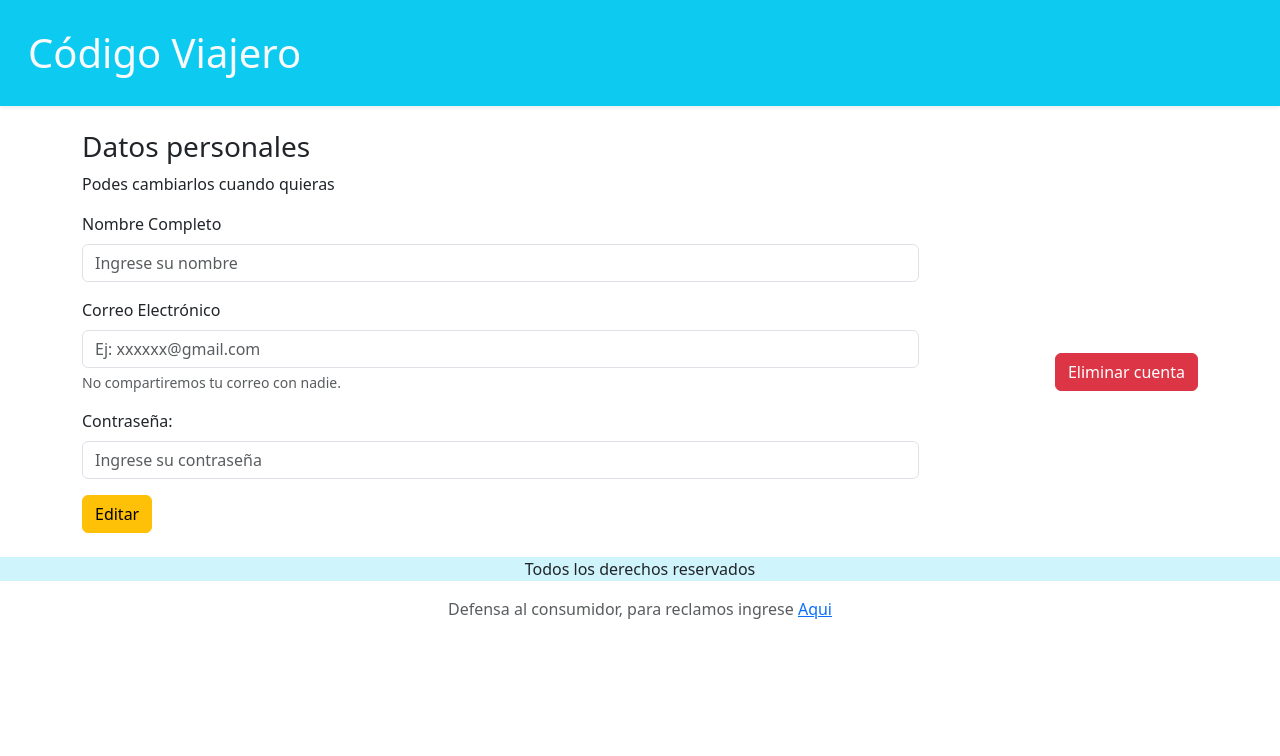
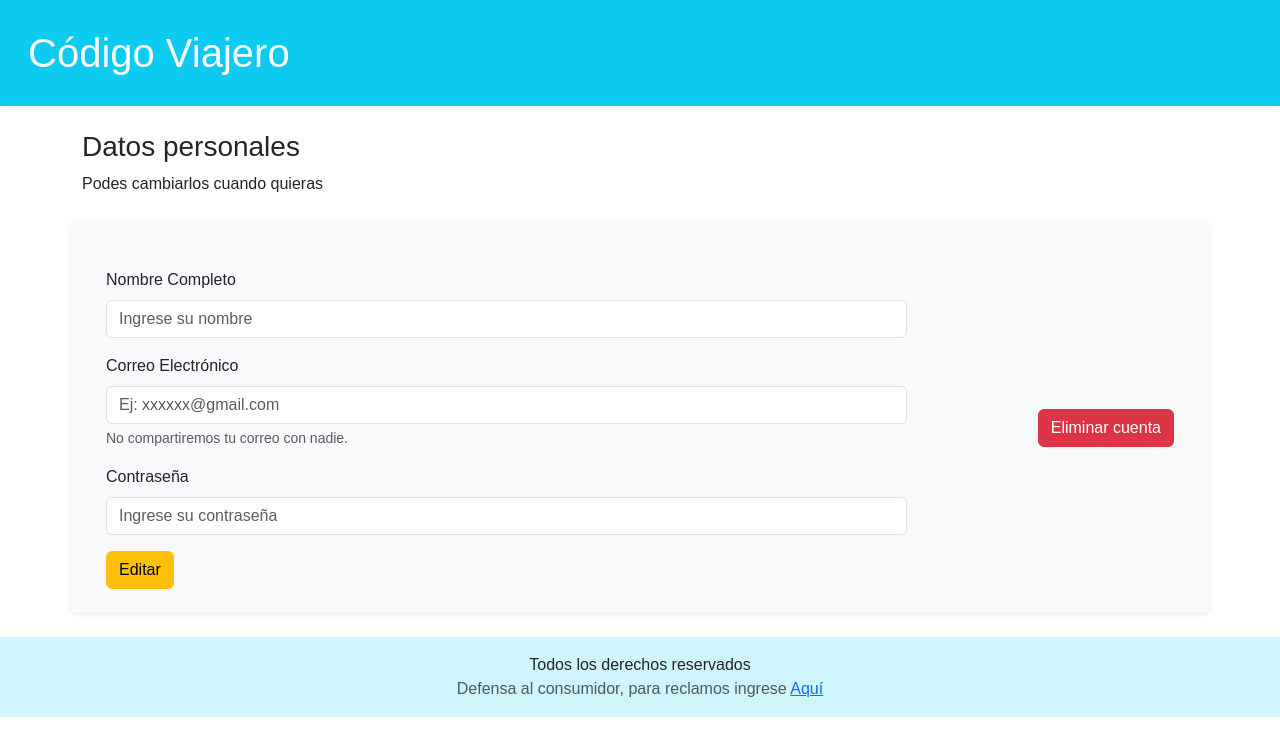
Before and after one commit to gisela-zajic/ids-codigo-viajero, a Flask app: template templates/dashboard/dashboard.html in a window 1280 px wide. Shown: the top 756 px of the page. Run offline with Flask 3, Linux system fonts and the light colour scheme; the template is opened without the code that fills it, so the values that code supplies are empty.

Commit message:
Using flask to link frontend with backend
- Changes on format of dashboard frontend

```diff
--- a/templates/dashboard/dashboard.html
+++ b/templates/dashboard/dashboard.html
@@ -4,18 +4,16 @@
     <meta charset="UTF-8">
     <meta name="viewport" content="width=device-width, initial-scale=1.0">
     <title>Código Viajero</title>
-    <link href="https://cdn.jsdelivr.net/npm/bootstrap@5.3.3/dist/css/bootstrap.min.css"
-          rel="stylesheet"
-          integrity="sha384-QWTKZyjpPEjISv5WaRU9OFeRpok6YctnYmDr5pNlyT2bRjXh0JMhjY6hW+ALEwIH"
-          crossorigin="anonymous">
+    <link href="https://cdn.jsdelivr.net/npm/bootstrap@5.3.3/dist/css/bootstrap.min.css" rel="stylesheet" integrity="sha384-QWTKZyjpPEjISv5WaRU9OFeRpok6YctnYmDr5pNlyT2bRjXh0JMhjY6hW+ALEwIH" crossorigin="anonymous">
+    <link href="https://fonts.googleapis.com/css2?family=Roboto:wght@400;700&display=swap" rel="stylesheet">
+    <link href="css/styles.css" rel="stylesheet">
 </head>
 <body>
-<header class="container-fluid bg-info shadow-sm p-lg-3 mb-2">
-    <nav class="navbar navbar-expand-lg ">
+<header class="container-fluid bg-info shadow-sm p-lg-3 mb-4">
+    <nav class="navbar navbar-expand-lg">
         <div class="container-fluid">
-            <a class="navbar-brand" href="/static"><span class="text-light h1 ">Código Viajero</span></a>
-            <button class="navbar-toggler" type="button" data-bs-toggle="collapse" data-bs-target="#navbarSupportedContent"
-                    aria-controls="navbarSupportedContent" aria-expanded="false" aria-label="Toggle navigation">
+            <a class="navbar-brand" href="/static"><span class="text-light h1">Código Viajero</span></a>
+            <button class="navbar-toggler" type="button" data-bs-toggle="collapse" data-bs-target="#navbarSupportedContent" aria-controls="navbarSupportedContent" aria-expanded="false" aria-label="Toggle navigation">
                 <span class="navbar-toggler-icon"></span>
             </button>
         </div>
@@ -23,8 +21,8 @@
 </header>
 <div class="container">
     <h2 class="h3 mt-4">Datos personales</h2>
-    <p>Podes cambiarlos cuando quieras</p>
-    <div class="row g-4 mb-4" id="datos">
+    <p class="mb-5">Podes cambiarlos cuando quieras</p> <!-- Cambié mb-4 a mb-5 -->
+    <div class="row g-4 mb-4 p-4 bg-light shadow-sm rounded" id="datos">
         <div class="d-flex justify-content-between align-items-center w-100">
             <div class="form-section" style="flex-grow: 1;">
                 <form onsubmit="edit_user(event)">
@@ -34,12 +32,11 @@
                     </div>
                     <div class="mb-3">
                         <label for="email" class="form-label">Correo Electrónico</label>
-                        <input type="email" name="email" class="form-control" id="email" placeholder="Ej: xxxxxx@gmail.com"
-                               aria-describedby="emailHelp">
+                        <input type="email" name="email" class="form-control" id="email" placeholder="Ej: xxxxxx@gmail.com" aria-describedby="emailHelp">
                         <div class="form-text">No compartiremos tu correo con nadie.</div>
                     </div>
                     <div class="mb-3">
-                        <label for="password" class="form-label">Contraseña: </label>
+                        <label for="password" class="form-label">Contraseña</label>
                         <input type="password" name="password" id="password" class="form-control" placeholder="Ingrese su contraseña">
                     </div>
                     <button type="submit" class="btn btn-warning">Editar</button>
@@ -52,13 +49,10 @@
     </div>
 </div>
 
-<footer class="container-xxl bg-info-subtle p-0 m-0">
-    <p class="text-center">Todos los derechos reservados</p>
+<footer class="container-xxl bg-info-subtle p-3 mt-4">
+    <p class="text-center m-0">Todos los derechos reservados</p>
+    <p class="text-center text-muted m-0">Defensa al consumidor, para reclamos ingrese <a href="https://www.argentina.gob.ar/economia/industria-y-comercio/defensadelconsumidor">Aquí</a></p>
 </footer>
-<p class="text-center text-muted">Defensa al consumidor, para reclamos ingrese <a
-        href="https://www.argentina.gob.ar/economia/industria-y-comercio/defensadelconsumidor">Aqui</a></p>
-<script src="https://cdn.jsdelivr.net/npm/bootstrap@5.3.3/dist/js/bootstrap.bundle.min.js"
-        integrity="sha384-YvpcrYf0tY3lHB60NNkmXc5s9fDVZLESaAA55NDzOxhy9GkcIdslK1eN7N6jIeHz"
-        crossorigin="anonymous"></script>
+<script src="https://cdn.jsdelivr.net/npm/bootstrap@5.3.3/dist/js/bootstrap.bundle.min.js" integrity="sha384-YvpcrYf0tY3lHB60NNkmXc5s9fDVZLESaAA55NDzOxhy9GkcIdslK1eN7N6jIeHz" crossorigin="anonymous"></script>
 </body>
 </html>
```
